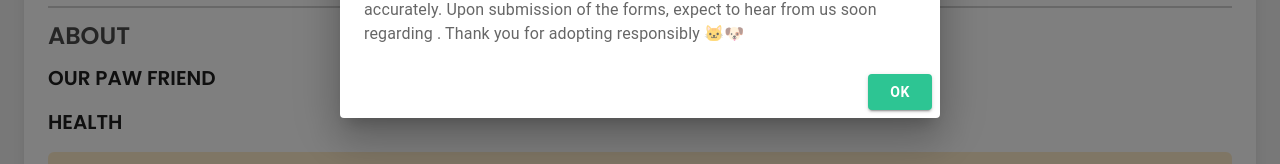
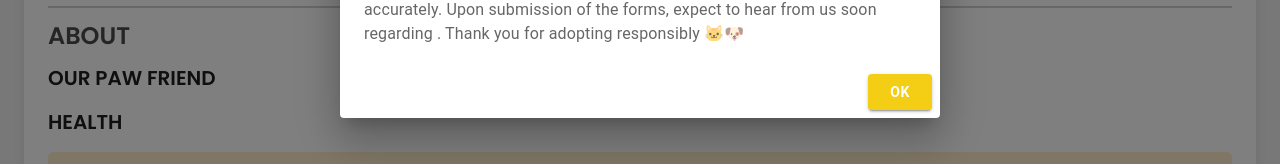
Before and after one commit to Miyukiin/PawsNPromises, a Next.js app in the folder Frontend/: page /petinfo/1 in a window 1280 px wide. Both pictures are taken after a click on the button "ADOPT". Shown: the part 386-550 px from the top of the page. Built offline with nearby package versions, Linux system fonts and the light colour scheme; no server answers.

Commit message:
Chore: Change color of adopt button so it is not confused for the Greeting section of petinfo.

```diff
--- a/Frontend/src/app/petinfo/[id]/page.tsx
+++ b/Frontend/src/app/petinfo/[id]/page.tsx
@@ -371,9 +371,9 @@ const PetInfoPage = () => {
                     onClick={handleCloseModal}
                     variant="contained"
                     sx={{
-                      backgroundColor: "#2DC593",
+                      backgroundColor: "#F4CE14",
                       "&:hover": {
-                        backgroundColor: "#1EAE85", // Slightly darker shade for hover effect
+                        backgroundColor: "#EAC617", // Slightly darker shade for hover effect
                       },
                       color: "#FFFFFF", // Text color
                       fontWeight: "bold", // Make text bold
```
